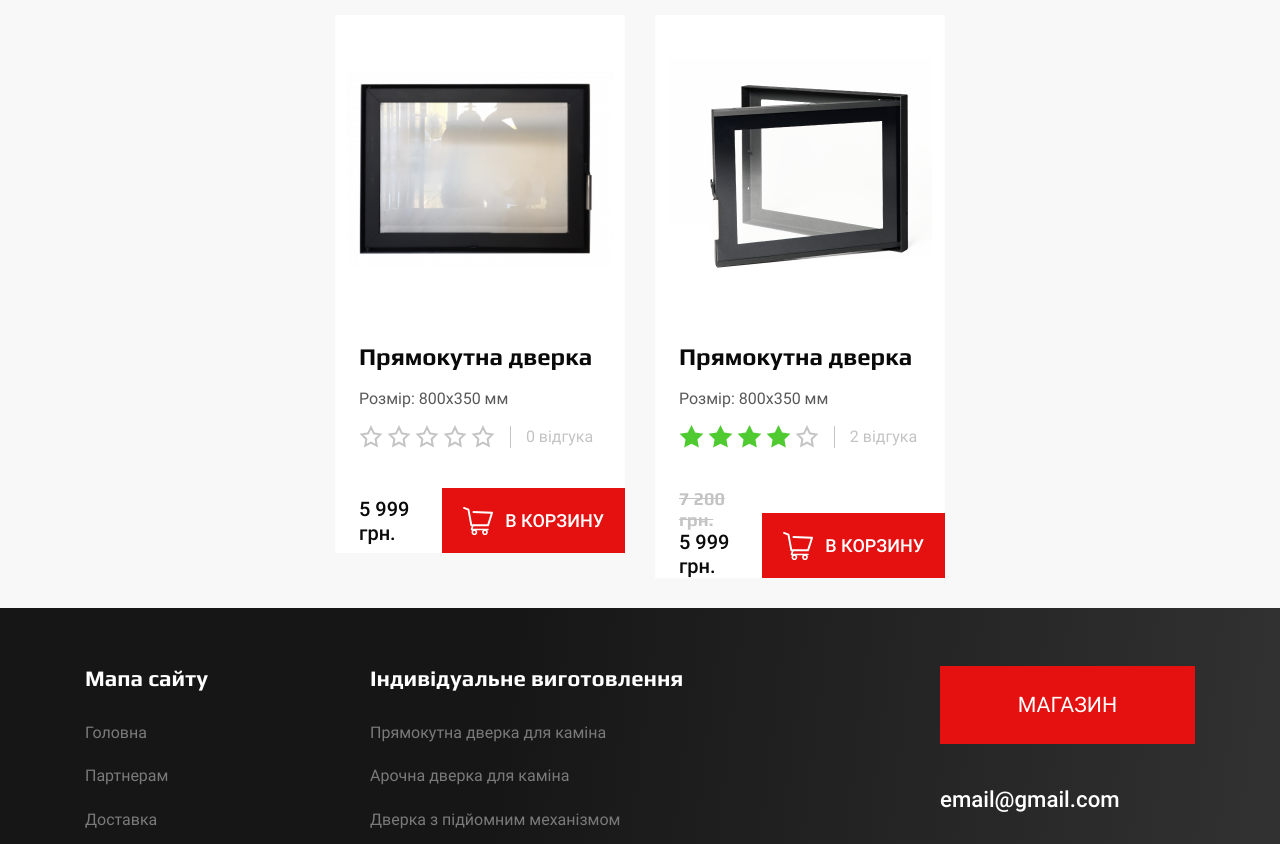
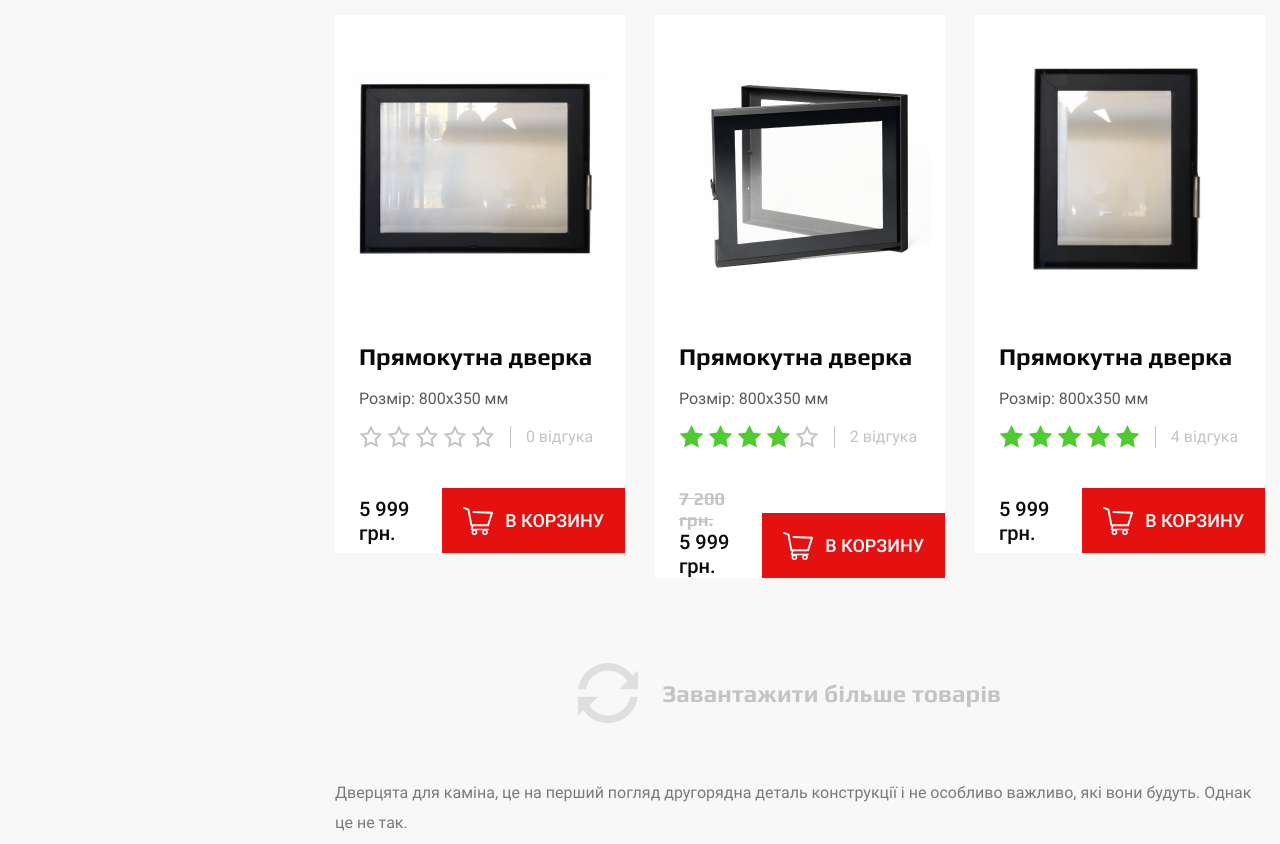
Before and after one commit to GaliaaGromadyuk/ognevoda, a website: page app/shop.html in a window 1280 px wide. Shown: the part 2190-3034 px from the top of the page. Drawn offline with nearby package versions, Linux system fonts and the light colour scheme; files that its build step writes are made by us from their sources; files whose address does not match are found by name.

Commit message:
card goods

```diff
--- a/app/shop.html
+++ b/app/shop.html
@@ -479,7 +479,53 @@
 								</div>
 							</div>
 						</div>
-
+						<div class="col-12 col-sm-6 col-lg-4">
+							<div class="goods-card">
+								<div class="goods-card__img">
+									<img src="img/goods/window-2.png" alt="">
+								</div>
+								<div class="goods-card__body">
+									<p class="goods-cards__title">Прямокутна дверка</p>
+									<span class="goods-cards__size">Розмір: 800х350 мм</span>
+									<div class="goods-card__reviews">
+										<div class="stars">
+											<img src="img/icons/star-green.svg" alt="">
+											<img src="img/icons/star-green.svg" alt="">
+											<img src="img/icons/star-green.svg" alt="">
+											<img src="img/icons/star-green.svg" alt="">
+											<img src="img/icons/star-green.svg" alt="">
+										</div>
+										<a href="#">4 відгука</a>
+									</div>
+								</div>
+								<div class="goods-cards__footer">
+									<div class="goods-cards__price">
+										5 999 грн.
+									</div>
+									<a href="#" class="goods-cards__btn"><img src="img/shopping-cart-empty-side-view.svg" alt="shopping-cart"> в
+										корзину</a>
+								</div>
+							</div>
+						</div>
+						<div class="col-12">
+							<div class="btn-more-goods">
+									<svg width="60" height="60" viewBox="0 0 60 60" fill="#E0DEDE" xmlns="http://www.w3.org/2000/svg">
+										<path d="M7.81125 33.75H0.2325H0V52.5L5.55375 47.3962C10.995 55.0238 19.9163 60 30 60C45.3 60 57.9225 48.5475 59.7675 33.75H52.1888C50.4038 44.3925 41.1488 52.5 30 52.5C22.1025 52.5 15.15 48.4275 11.1375 42.2662L20.4038 33.75H7.81125Z" />
+										<path d="M29.9999 0C14.6999 0 2.07742 11.4525 0.232422 26.25H7.81117C9.59617 15.6075 18.8512 7.5 29.9999 7.5C38.1337 7.5 45.2624 11.8162 49.2149 18.285L41.2499 26.25H48.7499H52.1887H59.7674H59.9999V7.5L54.6299 12.87C49.2112 5.08875 40.1999 0 29.9999 0Z" />
+									</svg>
+									Завантажити більше товарів
+							</div>
+						</div>
+					</div>
+					<div class="shop-info">
+						<p>Дверцята для каміна, це на перший погляд другорядна деталь конструкції і не особливо важливо, які вони будуть. Однак це не так.</p>
+						<p>	Камінні дверці повинні володіти деякими особливостями:</p>
+						<ul>
+							<li>Дозволяти безперешкодно проникати повітря в топку. Тим більше повинна дозволяти і регулювати подачу, від цього буде залежати і якість згорання палива;</li>
+							<li>Дозволяти безперешкодно проникати повітря в топку. Тим більше повинна дозволяти і регулювати подачу, від цього буде залежати і якість згорання палива;</li>
+							<li>Дозволяти безперешкодно проникати повітря в топку. Тим більше повинна дозволяти і регулювати подачу, від цього буде залежати і якість згорання палива;</li>
+							<li>Дозволяти безперешкодно проникати повітря в топку. Тим більше повинна дозволяти і регулювати подачу, від цього буде залежати і якість згорання палива;</li>
+						</ul>
 					</div>
 				</div>
 			</div>
--- a/app/style/_shop.scss
+++ b/app/style/_shop.scss
@@ -79,6 +79,10 @@
     width: 100%;
     background-color: $wh;
     margin-bottom: 30px;
+    transition: 0.5s;
+    &:hover {
+        box-shadow: -10px 15px 40px rgba(0, 0, 0, 0.13);
+    }
     .goods-card__img {
         width: 100%;
         height: 310px;
@@ -169,3 +173,49 @@
         width: 100%;
     }
 }
+
+.btn-more-goods {
+    display: flex;
+    align-items: center;
+    font-size: 24px;
+    font-family: $font-title;
+    font-weight: 700;
+    color: $goods-card-gray;
+    line-height: normal;
+    margin: 55px auto;
+    transition: 0.4s;
+    width: 445px;
+    cursor: pointer;
+    > svg {
+        margin-right: 25px;
+        transition: 0.4s;
+    }
+    &:hover {
+        color: $main;
+        > svg {
+            fill: $main;
+        }
+    }
+}
+
+.shop-info {
+    height: 105px;
+    overflow-y: scroll;
+    width: 100%;
+    color: $grey;
+    line-height: 30px;
+    margin-bottom: 54px;
+    position: relative;
+    &::after {
+        content: '';
+        border-top: 1px solid $goods-card-gray;
+        width: 100%;
+    }
+    > p {
+        margin: 0;
+    }
+    > ul {
+        margin: 0;
+        padding-left: 20px;
+    }
+}
```
